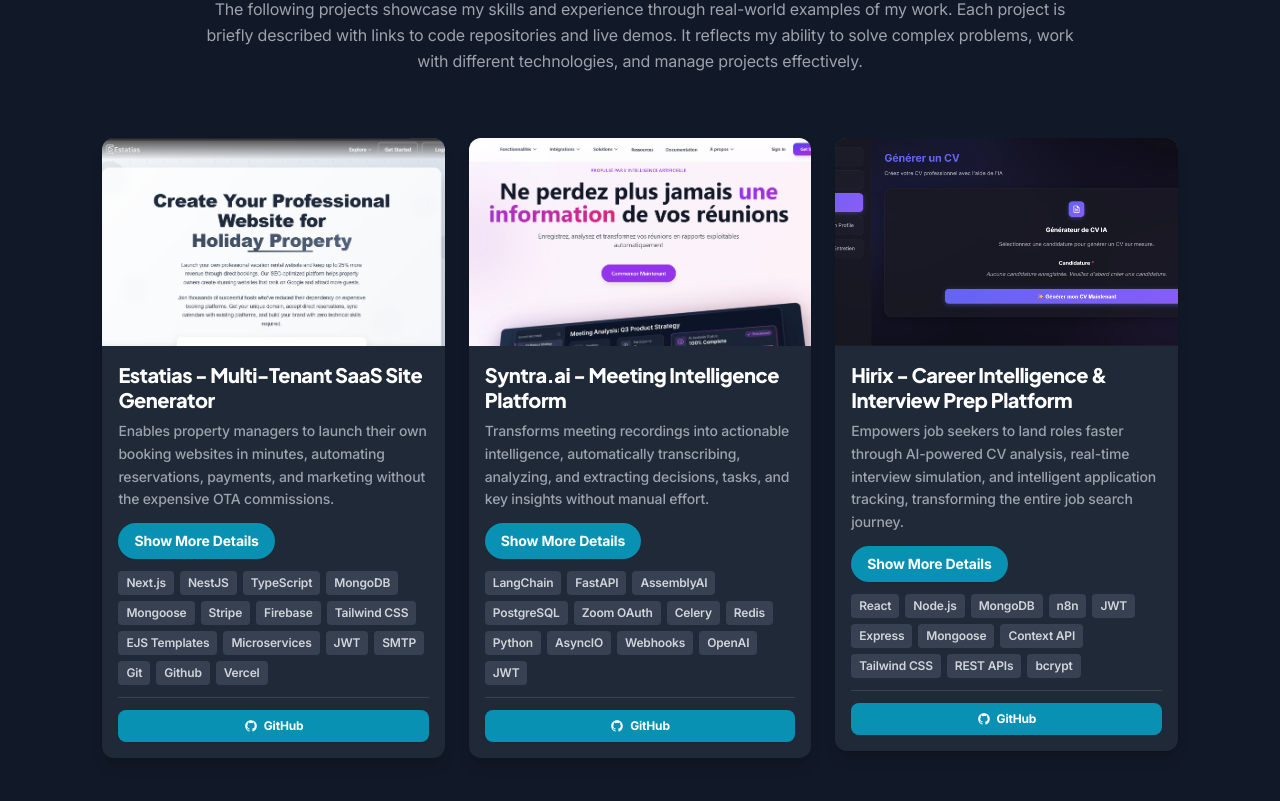
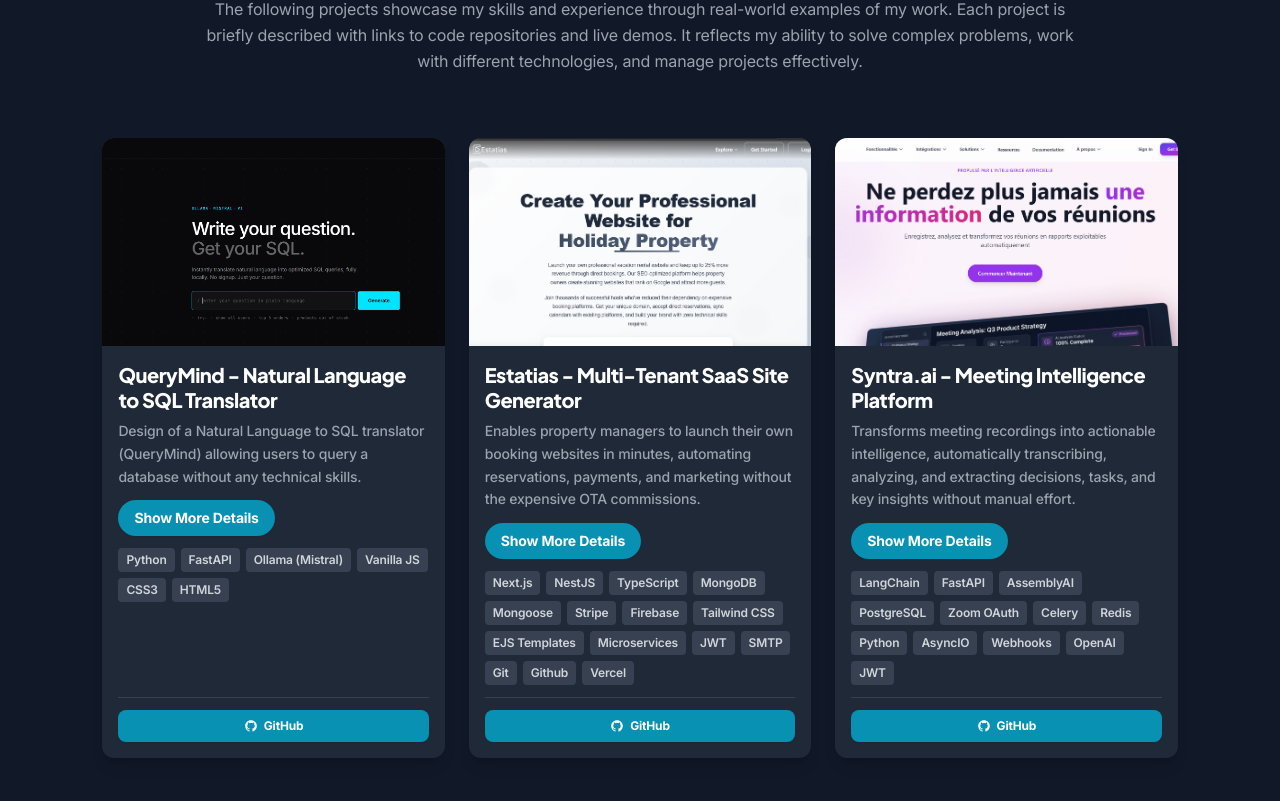
Before and after one commit to Aram-filali/Aram-sPortfolio, a Next.js app: page / in a window 1280 px wide. Shown: the part 1779-2580 px from the top of the page. Built offline with nearby package versions, Linux system fonts and the light colour scheme.

Commit message:
Added a project

```diff
--- a/app/components/Experience.jsx
+++ b/app/components/Experience.jsx
@@ -17,7 +17,7 @@
         achievements: [
             'Architected 9 NestJS microservices (API Gateway, Site Generator, Booking ..) coordinating core platform features',
             'Built dynamic website generator using EJS templates + Next.js that deploys customized sites on-demand with automatic port allocation and lifecycle management',
-            'Implemented AI-powered SEO module generating property descriptions 10x faster, integrated with real-time calendar synchronization (node-ical + Puppeteer)',
+            'Implemented AI-powered SEO module generating property descriptions 10x faster, integrated with real-time calendar synchronization',
             'Deployed Stripe Connect infrastructure enabling automatic payment processing and revenue distribution to hosts with full financial tracking',
             'Built secure multi-tenant authentication (JWT + Firebase) with role-based access controls ensuring property isolation and data security'
         ],
--- a/app/components/Skills.jsx
+++ b/app/components/Skills.jsx
@@ -20,7 +20,10 @@
     { name: 'TypeScript', icon: 'https://cdn.simpleicons.org/typescript/3178C6', color: '#3178C6' },
     { name: 'Next.js', icon: 'https://cdn.simpleicons.org/nextdotjs/white', color: '#000000' },
     { name: 'PostgreSQL', icon: 'https://cdn.simpleicons.org/postgresql/4169E1', color: '#4169E1' },
-    { name: 'FastAPI', icon: 'https://cdn.simpleicons.org/fastapi/009688', color: '#009688' },]
+    { name: 'FastAPI', icon: 'https://cdn.simpleicons.org/fastapi/009688', color: '#009688' },
+    { name: 'Vercel', icon: 'https://cdn.simpleicons.org/vercel/black', color: '#000000' },
+
+]
 
 // Duplicate array for infinite scroll effect
 const duplicatedSkills = [...skillsData, ...skillsData];
--- a/app/components/Work.jsx
+++ b/app/components/Work.jsx
@@ -60,7 +60,7 @@
         initial={{ opacity: 0 }}
         whileInView={{ opacity: 1 }}
         transition={{ delay: 0.7, duration: 0.6 }}
-        className='grid grid-cols-1 md:grid-cols-2 lg:grid-cols-3 gap-6 w-full items-start'
+        className='grid grid-cols-1 md:grid-cols-2 lg:grid-cols-3 gap-6 w-full items-stretch'
       >
         {displayedProjects.map((project, index) => (
           <motion.div
--- a/app/i18n/translations.json
+++ b/app/i18n/translations.json
@@ -32,7 +32,7 @@
       "skillsDescription": "See my skills",
       "languages": "Languages: C++ | Python | JavaScript | TypeScript | PHP | SQL",
       "webDev": "Web Dev: Next.js | React | NestJS | Node.js | FastAPI | REST APIs",
-      "aiMl": "AI/ML: LangChain | BERT | RAG | Prompt Engineering | LLMs",
+      "aiMl": "AI/ML: LangChain | BERT | Prompt Engineering | LLMs",
       "databases": "Databases: MongoDB | PostgreSQL | MySQL | Firebase",
       "cloudDevops": "Cloud & DevOps: Git | Docker | Vercel | Render",
       "contactInfo": "Contact info",
@@ -102,6 +102,10 @@
     },
     "projectsData": [
       {
+        "title": "QueryMind - Natural Language to SQL Translator",
+        "description": "Design of a Natural Language to SQL translator (QueryMind) allowing users to query a database without any technical skills."
+      },
+      {
         "title": "Estatias - Multi-Tenant SaaS Site Generator",
         "description": "Enables property managers to launch their own booking websites in minutes, automating reservations, payments, and marketing without the expensive OTA commissions."
       },
@@ -135,6 +139,13 @@
     "projectsDetails": [
       {
         "id": 0,
+        "details": [
+          "Privacy-First & 100% Local Architecture: Integration of open-source LLMs (Mistral 7B via Ollama) preventing any leak of sensitive data schemas to third-party cloud APIs.",
+          "Full-Stack Development: Robust asynchronous API developed in Python/FastAPI, coupled with a fluid, dark-mode user interface integrating syntax highlighting (Vanilla JS/CSS)."
+        ]
+      },
+      {
+        "id": 1,
         "details": [
           "Hosts sign up → Platform generates a custom Next.js website instantly",
           "9 microservices handle payments (Stripe), bookings, calendar syncing, and authentication",
@@ -208,7 +219,7 @@
       "skillsDescription": "Voir mes compétences",
       "languages": "Langages: C++ | Python | JavaScript | TypeScript | PHP | SQL",
       "webDev": "Dev Web: Next.js | React | NestJS | Node.js | FastAPI | REST APIs",
-      "aiMl": "IA/ML: LangChain | BERT | RAG | Prompt Engineering | LLMs",
+      "aiMl": "IA/ML: LangChain | BERT | Prompt Engineering | LLMs",
       "databases": "Bases de données: MongoDB | PostgreSQL | MySQL | Firebase",
       "cloudDevops": "Cloud & DevOps: Git | Docker | Vercel | Render | AWS",
       "contactInfo": "Infos de contact",
@@ -278,6 +289,10 @@
     },
     "projectsData": [
       {
+        "title": "QueryMind - Traducteur Langage Naturel vers SQL",
+        "description": "Conception d'un traducteur Langage Naturel vers SQL (QueryMind) permettant d'interroger une base de données sans aucune compétence technique."
+      },
+      {
         "title": "Estatias - Générateur SaaS Multi-Locataires",
         "description": "Permet aux gestionnaires de propriétés de lancer leurs propres sites web de réservation en minutes, automatisant les réservations, les paiements et le marketing sans les commissions OTA coûteuses."
       },
@@ -311,6 +326,13 @@
     "projectsDetails": [
       {
         "id": 0,
+        "details": [
+          "Architecture \"Privacy-First\" & 100% Locale : Intégration de LLM open-source (Mistral 7B via Ollama) empêchant toute fuite de schémas de données sensibles vers des API cloud tierces.",
+          "Développement Full-Stack : API asynchrone robuste développée en Python/FastAPI, couplée à une interface utilisateur fluide, en dark-mode, intégrant la coloration syntaxique (Vanilla JS/CSS)."
+        ]
+      },
+      {
+        "id": 1,
         "details": [
           "Les hôtes s'inscrivent → La plateforme génère un site Web personnalisé Next.js instantanément",
           "9 microservices gèrent les paiements (Stripe), les réservations, la synchronisation calendaire et l'authentification",
--- a/assets/assets.js
+++ b/assets/assets.js
@@ -79,6 +79,17 @@
 };
 
 export const workData = [
+    {
+        title: 'QueryMind - Natural Language to SQL Translator',
+        description: 'Design of a Natural Language to SQL translator (QueryMind) allowing users to query a database without any technical skills.',
+        bgImage: '/query.png',
+        link: 'https://github.com/Aram-filali/QueryMind.git',
+        technologies: ['Python', 'FastAPI', 'Ollama (Mistral)', 'Vanilla JS', 'CSS3', 'HTML5'],
+        details: [
+            'Privacy-First & 100% Local Architecture: Integration of open-source LLMs (Mistral 7B via Ollama) preventing any leak of sensitive data schemas to third-party cloud APIs.',
+            'Full-Stack Development: Robust asynchronous API developed in Python/FastAPI, coupled with a fluid, dark-mode user interface integrating syntax highlighting (Vanilla JS/CSS).'
+        ]
+    },
     {
         title: 'Estatias - Multi-Tenant SaaS Site Generator',
         description: 'Enables property managers to launch their own booking websites in minutes automating reservations, payments, and marketing without the expensive OTA commissions.',
```
Also changed, not shown: public/query.png (added).
